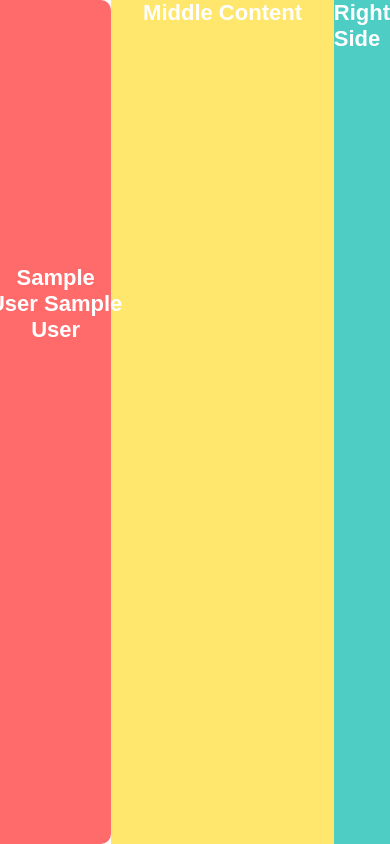
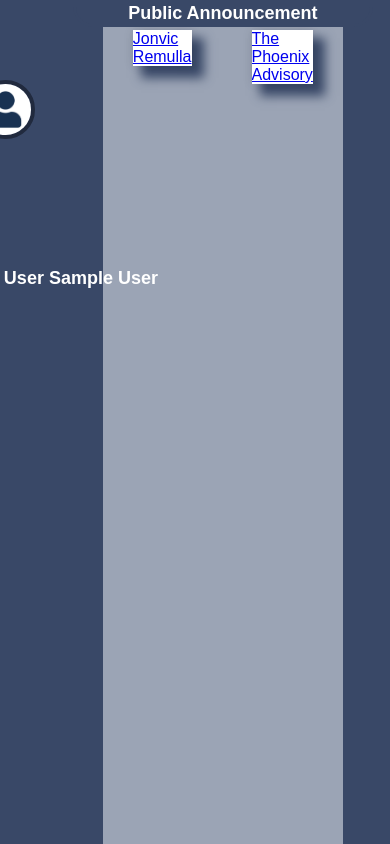
Before and after one commit to ragej4x/gp1ma-all4one, a PHP site: page / in a window 390 px wide. Run offline with PHP 8.4, Linux system fonts and the light colour scheme; the visitor is signed in with stand-in values (Sample User, id 1); some libraries are stand-ins or nearby versions.

Commit message:
bug fix and added New UI / Home / Profile
bug fix-
added error fetch when no profile pic
and fetch default profile if no pfp
added new UI Home page Left pannel / profile Right Pannel and Facebook plugin feed

```diff
--- a/index.php
+++ b/index.php
@@ -12,33 +12,75 @@
 $stmt = $pdo->prepare("SELECT * FROM users WHERE id = ?");
 $stmt->execute([$user_id]);
 $user = $stmt->fetch(PDO::FETCH_ASSOC);
-
 ?>
 
 <!DOCTYPE html>
-<html>
+<html lang="en">
 <head>
+    <meta charset="UTF-8">
+    <meta name="viewport" content="width=device-width, initial-scale=1.0">
     <title>Home</title>
     <link rel="stylesheet" href="style/index.css">
 </head>
 <body>
+<div id="fb-root"></div>
+    <script async defer crossorigin="anonymous" src="https://connect.facebook.net/en_US/sdk.js#xfbml=1&version=v21.0"></script>
+
     <div class="container">
         <div class="left">
-            <a class='profile' href="php/profile.php"><br><br><br><h3>Edit Profile</h3></a>
-            <?php echo '<h2 class="name" >' . htmlspecialchars($user['first_name']). str_repeat("&nbsp;", 1). htmlspecialchars($user['last_name']).'</h2>'?>
+            <?php
+            // Profile picture logic
+            $profile_pic = !empty($user['profile_pic']) && file_exists("php/uploads/" . $user['profile_pic'])
+                           ? "php/uploads/" . htmlspecialchars($user['profile_pic'])
+                           : "php/uploads/default-profile.png"; // Fallback image
+
+            echo "<a href='php/profile.php'><img class='profile' src='$profile_pic' alt='Profile Picture'></a>";
+            ?>
+
+            <!-- Display username -->
+            <h2 class="name"><?php echo htmlspecialchars($user['first_name']) . ' ' . htmlspecialchars($user['last_name']); ?></h2>
+        </div>
+
+        <div class="middle">
+            <h2>Public Announcement</h2>
+            <div class="feed-container">
+                <div class="fb-page"
+                     data-href="https://www.facebook.com/JonvicRemullaJr"
+                     data-tabs="timeline"
+                     data-small-header="true"
+                     data-adapt-container-width="false"
+                     data-hide-cover="false"
+                     data-width="500px"
+                     data-height="650px"
+                     data-show-facepile="true">
+                    <blockquote cite="https://www.facebook.com/JonvicRemullaJr" class="fb-xfbml-parse-ignore">
+                        <a href="https://www.facebook.com/JonvicRemullaJr">Jonvic Remulla</a>
+                    </blockquote>
+                </div>
+            </div>
+
+
+            <div class="feed-container">
+                <div class="fb-page"
+                     data-href="https://www.facebook.com/thephoenixadvisory"
+                     data-tabs="timeline"
+                     data-width="500px"
+                     data-height="650px"
+                     data-small-header="true"
+                     data-adapt-container-width="false"
+                     data-hide-cover="false"
+                     data-show-facepile="true">
+                    <blockquote cite="https://www.facebook.com/thephoenixadvisory" class="fb-xfbml-parse-ignore">
+                        <a href="https://www.facebook.com/thephoenixadvisory">The Phoenix Advisory</a>
+                    </blockquote>
+                </div>
+            </div>
 
         </div>
 
+        <div class="right"></div>
 
 
-        <div class="middle">
-            <h2>Middle Content</h2>
-
     </div>
-        <div class="right">
-            <h2>Right Side</h2>
-        </div>
-    </div>
-
 </body>
 </html>
--- a/php/style/profile-style.css
+++ b/php/style/profile-style.css
@@ -61,6 +61,7 @@ html {
     text-decoration: none;
     transition: 0.5s;
     animation: ease-in-out;
+
 }
 #return{
     margin-left: 90px;
--- a/style/index.css
+++ b/style/index.css
@@ -1,14 +1,17 @@
-
 * {
     margin: 0;
     padding: 0;
     box-sizing: border-box;
+
 }
-
-
+/*===================pannel=========================*/
 html, body {
     height: 100%;
     font-family: Arial, sans-serif;
+}
+
+html {
+    background-color:#394867;
 }
 
 .container {
@@ -22,28 +25,27 @@ html, body {
     display: flex;
     transition: flex 0.5s ease;
     justify-content: center;
-
+    align-items: flex-start; /* Align items at the top */
 }
 
-
 .left {
-    border-top-right-radius: 10px;
-    border-bottom-right-radius: 10px;
-    flex: 0.2;
-    background-color: #FF6B6B;
+    flex: 0.3;
+    background-color: #394867;
 
 }
 
 .middle {
     flex: 2;
-    background-color: #FFE66D;
+    background-color: #9BA4B5;
+    margin-left: 10px;
+    margin-right: 10px;
 }
 
 .right {
     flex: 0.2;
-    background-color: #4ECDC4;
+    background-color: #394867;
+
 }
-
 
 .container .left:hover ~ .middle,
 .container .right:hover ~ .middle {
@@ -52,29 +54,30 @@ html, body {
 
 .container .left:hover {
     flex: 0.5;
-
 }
 
 .container .right:hover {
     flex: 1;
 }
 
-
 h2, h3 {
     color: white;
     font-size: 22px;
 }
 
-
-.profile{
+.profile {
+    border: solid #212A3E 4px;
     position: absolute;
-    width: 90px;
-    height: 90px;
+    width: 10vw;
+    height: 10vw;
+    max-width: 90px;
+    max-height: 90px;
     margin: 13px;
+    margin-left: -40px;
     background-color: black;
-    border-radius: 100%;
+    border-radius: 50%;
     transition: 0.5s;
-    opacity: 0;
+    opacity: 1;
     text-align: center;
 }
 
@@ -83,26 +86,79 @@ h2, h3 {
     margin-top: 265px;
     text-align: center;
     opacity: 0;
-    transition: 1s;
+    transition: 0.5s;
+    background-color:#212a3e00;
+    border: solid #212a3e00;
 }
 
-.container .left:hover .name{
+.container .left:hover .name {
     opacity: 1;
 }
 
-.container .left:hover .profile{
-    margin: 90px;
-    margin-left: 100px;
-    width: 150px;
-    height: 150px;
+.container .left:hover .profile {
+    margin: 80px;
+    margin-left: -70px;
+    width: 15vw;
+    height: 15vw;
+    max-width: 150px;
+    max-height: 150px;
+}
+
+.profile:hover {
+    opacity: 0.5;
+}
+
+/* Responsive Design  for mobule*/
+@media (max-width: 468px) {
+
+}
+
+@media (max-width: 480px) {
+    .profile {
+        width: 25vw;
+        height: 25vw;
+        max-width: 50px;
+        max-height: 50px;
+    }
+
+    h2 {
+        font-size: 18px;
+    }
+}
+/*===================pannel left=========================*/
 
 
 
 
+/*===================feed=========================*/
+
+h2 {
+    border-bottom-left-radius: 20px;
+    border-bottom-right-radius: 20px;
+    width: 300px;
+    height: 60;
+    position: absolute;
+    z-index: 5;
+    border: #394867 solid;
+    text-align: center;
+    background-color: #394867;
 }
 
+.feed-container {
+    margin-top: 100px;
+    position: relative;
+    display: flex;
+    flex-direction: column; /* Stacking in a column */
+    margin: 30px;
+    box-shadow: 10px 10px 10px 2px #394867;
+}
 
-
-.profile:hover{
-    opacity: 0.5;
+.fb-page {
+    gap: 20px;
+    width: 100%; /* Full width of the container */
+    height: 100%; /* Fixed height */
+    border: none; /* Remove iframe border */
+    overflow: hidden; /* Hide overflow */
+    box-shadow: 0 0 10px rgba(0, 0, 0, 0.1); /* Optional: add shadow */
+    background-color: #fff; /* Optional: background color */
 }
```
Also changed, not shown: php/profile.php (+8 -5 lines), php/request.php (+11 -2 lines), style/w.css (added, +108 -0 lines), test.html (added, +26 -0 lines), php/uploads/default-profile.png (added). Lines whose indentation alone changed are shown as unchanged.
